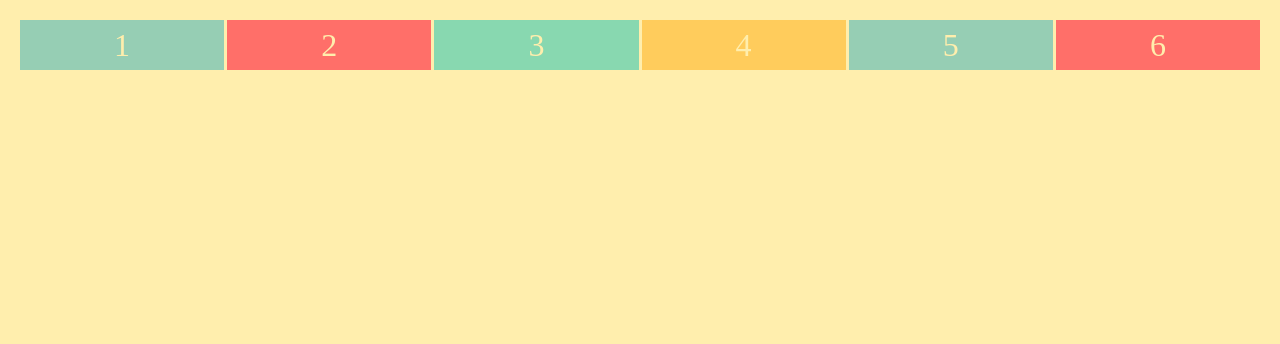
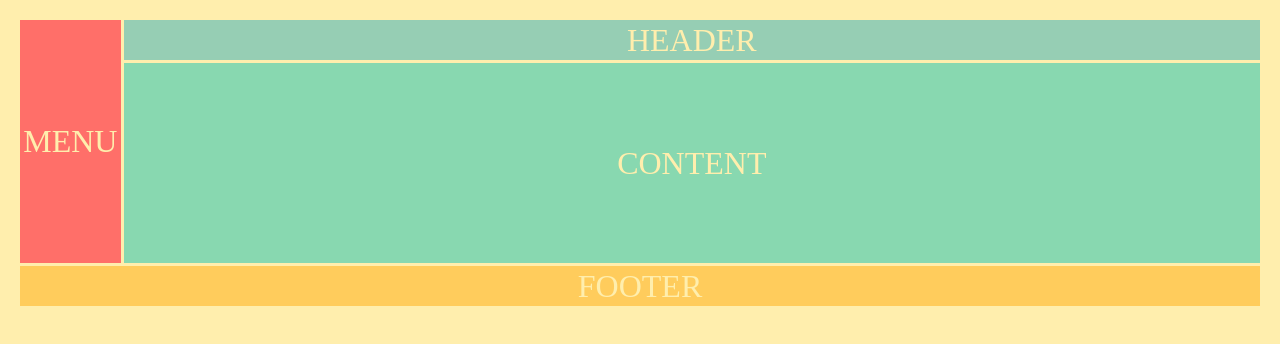
Before and after one commit to NicholasCloud4/Learn-Grid-Box, a plain HTML site: page index.html in a window 1280 px wide. Drawn offline with Linux system fonts and the light colour scheme.

Commit message:
Positioning Items

```diff
--- a/index.html
+++ b/index.html
@@ -7,12 +7,10 @@
 
 <body>
     <div class="container">
-        <div>1</div>
-        <div>2</div>
-        <div>3</div>
-        <div>4</div>
-        <div>5</div>
-        <div>6</div>
+        <div class="header">HEADER</div>
+        <div class="menu">MENU</div>
+        <div class="content">CONTENT</div>
+        <div class="footer">FOOTER</div>
     </div>
 </body>
 
--- a/styles.css
+++ b/styles.css
@@ -1,6 +1,22 @@
 .container {
     display: grid;
-    grid-template-columns: repeat(6, 1fr);
-    grid-template-rows: 50px 50px;
     grid-gap: 3px;
+    grid-template-columns: repeat(12, 1fr);
+    grid-template-rows: 40px 200px 40px;
 }
+
+.header {
+    grid-column: 2 / -1;
+}
+
+.menu {
+    grid-row: 1 / 3;
+}
+
+.content {
+    grid-column: 2 / -1;
+}
+
+.footer {
+    grid-column: 1 / -1;
+}
```
Also changed, not shown: basic.css (+7 -6 lines).
